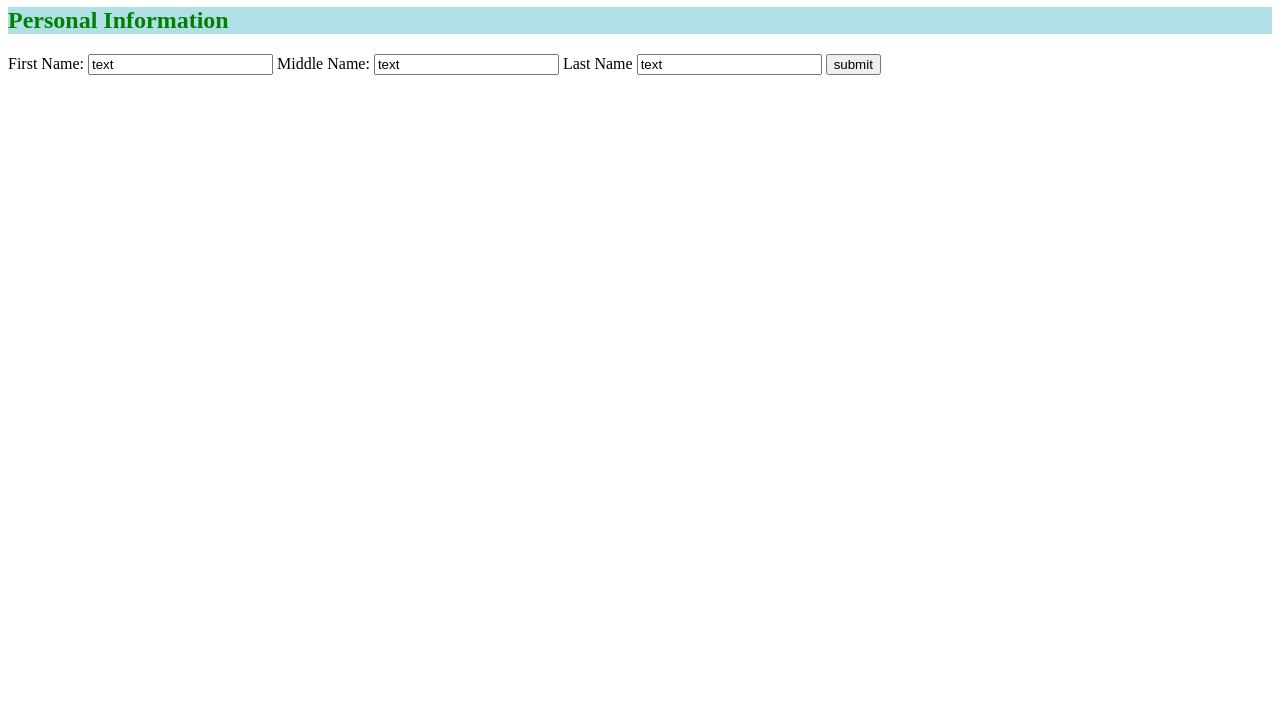
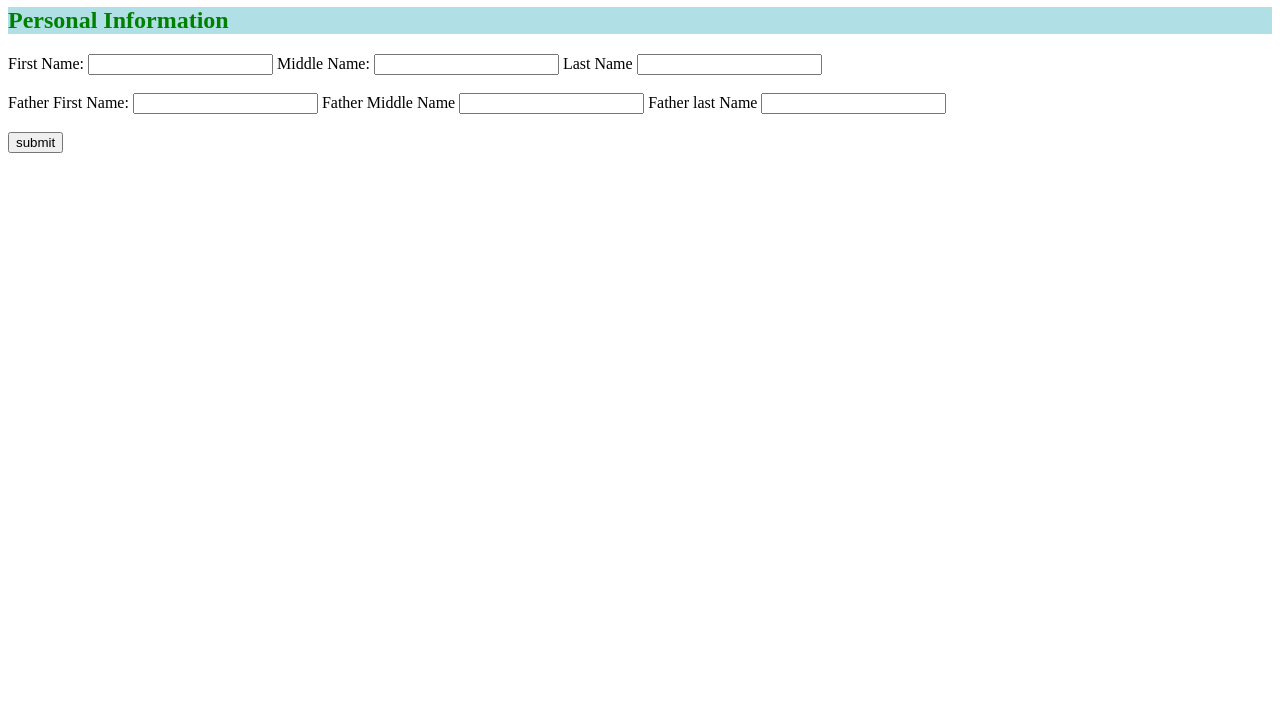
Before and after one commit to Anshujee/newform, a plain HTML site: page index.html in a window 1280 px wide. Shown: the part 73-800 px from the top of the page. Drawn offline with Linux system fonts and the light colour scheme.

Commit message:
change-5

```diff
--- a/index.html
+++ b/index.html
@@ -6,12 +6,17 @@
 
  <form action="/action_page.php"autocomplete="off">
 <label for="fname"> First Name:</label>
-<input type="text" id="fname" name="fname" value="text">
+<input type="text" id="fname" name="fname" value="">
 <label for="mname"> Middle Name:</label>
-<input type="text" id="mname" name="mname" value="text">
+<input type="text" id="mname" name="mname" value="">
 <label for="lname"> Last Name</label>
-<input type="text" id="lname" name="lname" value="text">
-
+<input type="text" id="lname" name="lname" value=""> <br><br>
+<label for="fname">Father First Name:</label>
+<input type="text" id="fname" name="fnmae" value="">
+<label for="mname">Father Middle Name</;label>
+<input type="text" id="mname" name="mnam" value="">
+<label for="lname">Father last Name</label>
+<input type="text" id="lname" name="lname" value=""><br> <br>
 
 <input type= "submit" value="submit"> <br>
 
```
